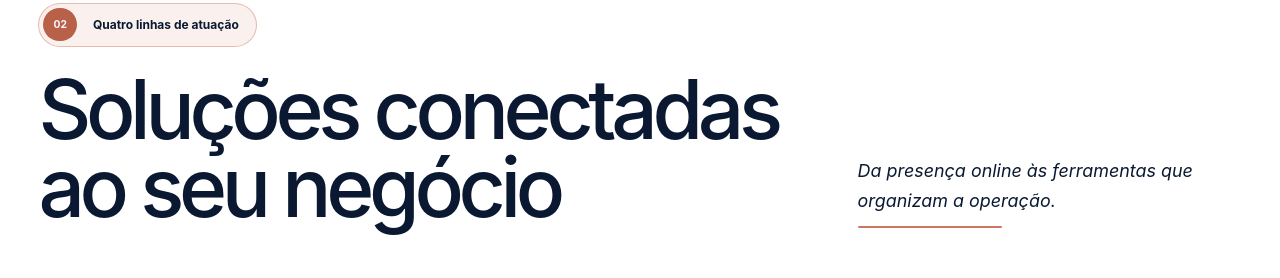
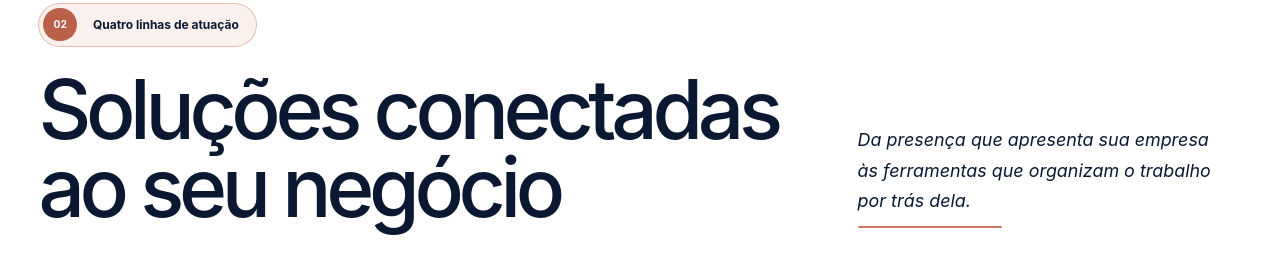
Before and after one commit to g4brielbr4sil/barthy-web-studio-v2, a React (Vite) app: page / in a window 1280 px wide. Shown: the part 1820-2098 px from the top of the page. Built offline with nearby package versions, Linux system fonts and the light colour scheme; no server answers.

Commit message:
refactor: refinar narrativa das linhas de solução

```diff
--- a/src/components/sections/SolutionsSection.tsx
+++ b/src/components/sections/SolutionsSection.tsx
@@ -27,7 +27,8 @@ export function SolutionsSection({
           <SectionBadge number="02">Quatro linhas de atuação</SectionBadge>
           <h2 id="solutions-title">Soluções conectadas ao seu negócio</h2>
           <p>
-            Da presença online às ferramentas que organizam a operação.
+            Da presença que apresenta sua empresa às ferramentas que organizam
+            o trabalho por trás dela.
           </p>
         </SectionReveal>
 
```
